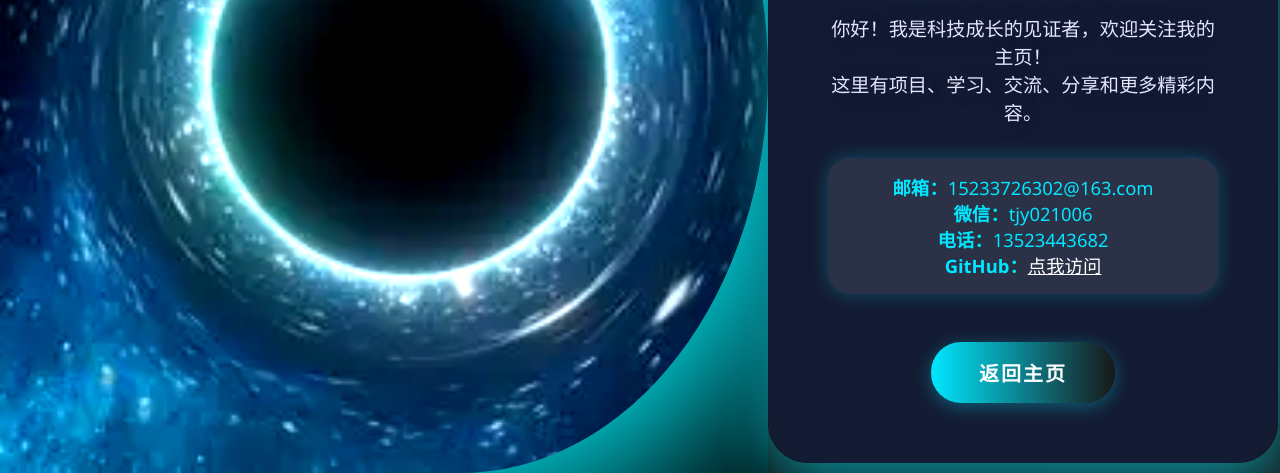
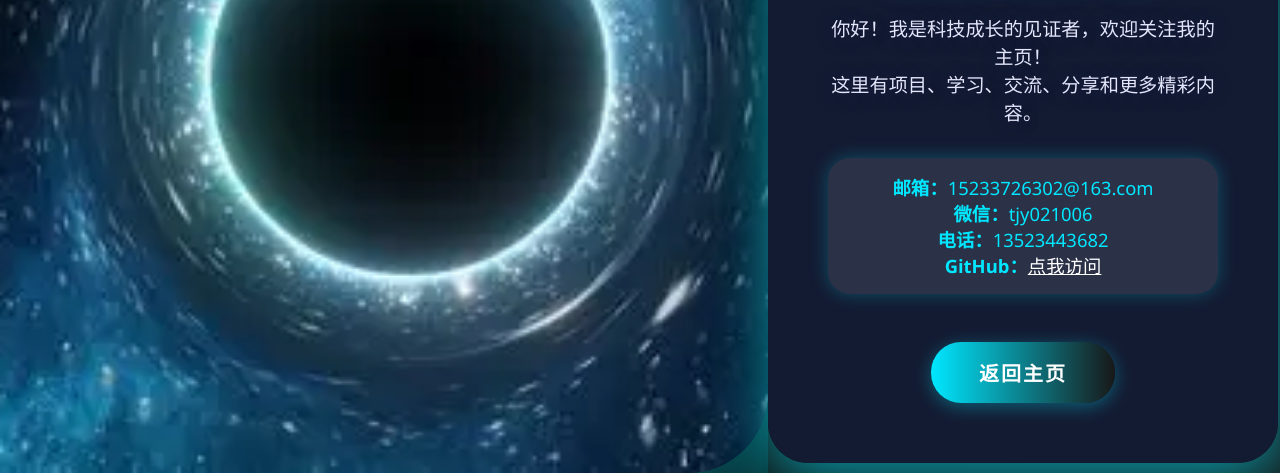
Before and after one commit to qingyuan-1-1/-, a plain HTML site: page profile.html in a window 1280 px wide. Shown: the part 327-800 px from the top of the page. Drawn offline with Linux system fonts and the light colour scheme.

Commit message:
Update profile.html

```diff
--- a/profile.html
+++ b/profile.html
@@ -22,32 +22,18 @@
       max-width: 2000px;
       box-sizing: border-box;
     }
-    /* 左侧艺术科技感背景 */
+    /* 左侧艺术科技感背景：用背景图，不变形！ */
     .art-bg {
       flex: 1.5;
-      position: relative;
-      overflow: hidden;
       min-width: 480px;
       max-width: 900px;
+      height: 100vh;
+      background: #000 url('art-bg.webp') center center / cover no-repeat;
+      border-radius: 0 80px 80px 0;
+      box-shadow: 0 0 160px 24px #00e7ff88;
       display: flex;
       align-items: center;
       justify-content: center;
-      background: #000;
-    }
-    /* 用你自己的图片做背景！ */
-    .art-bg img {
-      width: 100%;
-      height: 100%;
-      object-fit: cover;
-      filter: brightness(1.14) contrast(1.18) saturate(1.25) drop-shadow(0 0 100px #00e7ff);
-      border-radius: 0 80% 80% 0/0 100% 100% 0;
-      box-shadow: 0 0 160px 24px #00e7ff88;
-      user-select: none;
-      pointer-events: none;
-      transition: filter 0.5s;
-    }
-    .art-bg img:hover {
-      filter: brightness(1.22) contrast(1.22) saturate(1.4) blur(0.5px) drop-shadow(0 0 180px #00e7ff);
     }
     /* 右侧个人卡片区 */
     .profile-zone {
@@ -143,14 +129,13 @@
     }
     @media (max-width: 900px) {
       .container { flex-direction: column; }
-      .art-bg { min-width: unset; height: 44vh; max-width: unset;}
+      .art-bg { min-width: unset; height: 44vh; max-width: unset; border-radius: 0 0 80px 80px;}
       .profile-zone { min-width: unset; height: 56vh;}
       .profile-card { padding: 36px 10px; width: 94vw;}
-      .art-bg img { border-radius: 0 0 80% 80%/0 0 100% 100%; }
     }
     @media (max-width: 600px) {
       .container { flex-direction: column; }
-      .art-bg { min-width: unset; height: 36vh; max-width: unset;}
+      .art-bg { min-width: unset; height: 36vh; max-width: unset; border-radius: 0 0 80px 80px;}
       .profile-zone { min-width: unset; height: 64vh;}
       .profile-card { padding: 16px 3px; width: 98vw;}
     }
@@ -158,10 +143,8 @@
 </head>
 <body>
   <div class="container">
-    <!-- 左侧艺术科技感图片区，把art-bg.jpg换成你的那张炫酷图！ -->
-    <div class="art-bg">
-      <img src="art-bg.webp" alt="科技艺术背景">
-    </div>
+    <!-- 左侧艺术科技感图片区，背景图不会变形 -->
+    <div class="art-bg"></div>
     <!-- 右侧个人简介区 -->
     <div class="profile-zone">
       <div class="profile-card">
```
